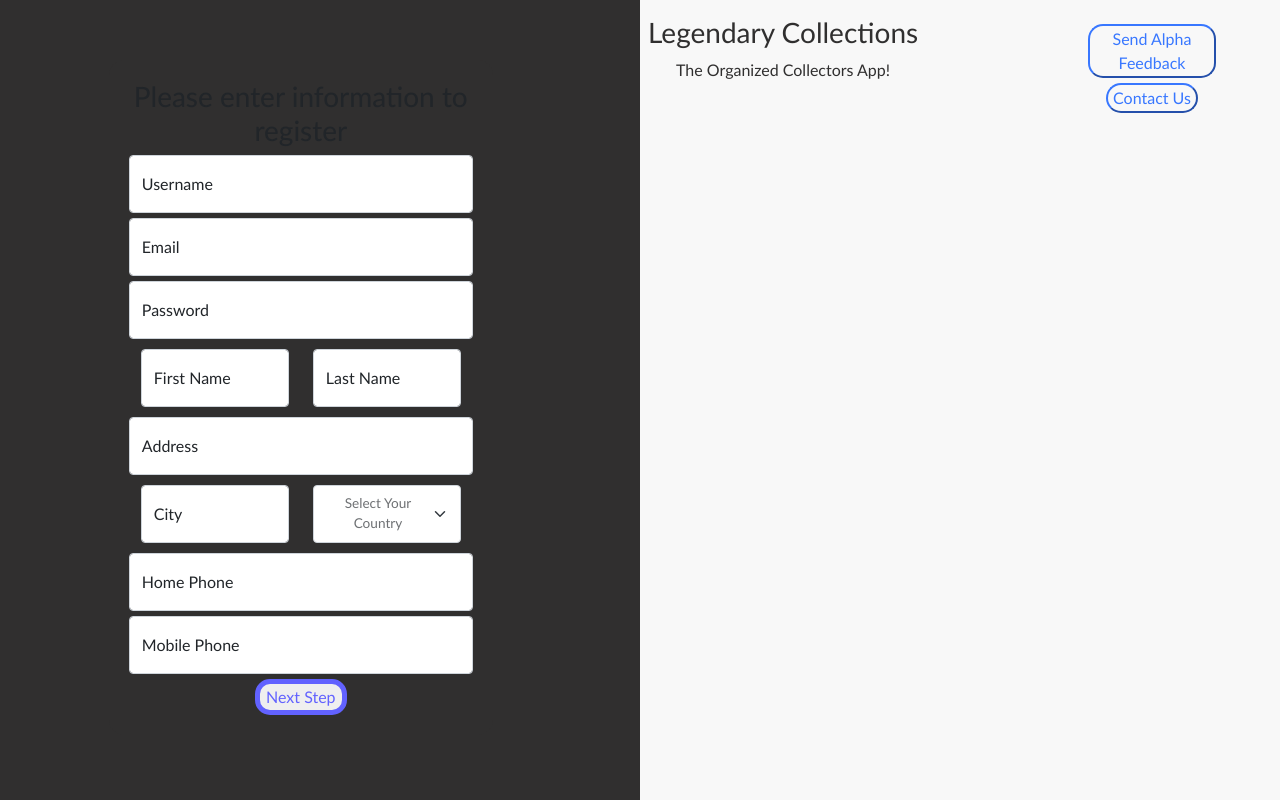
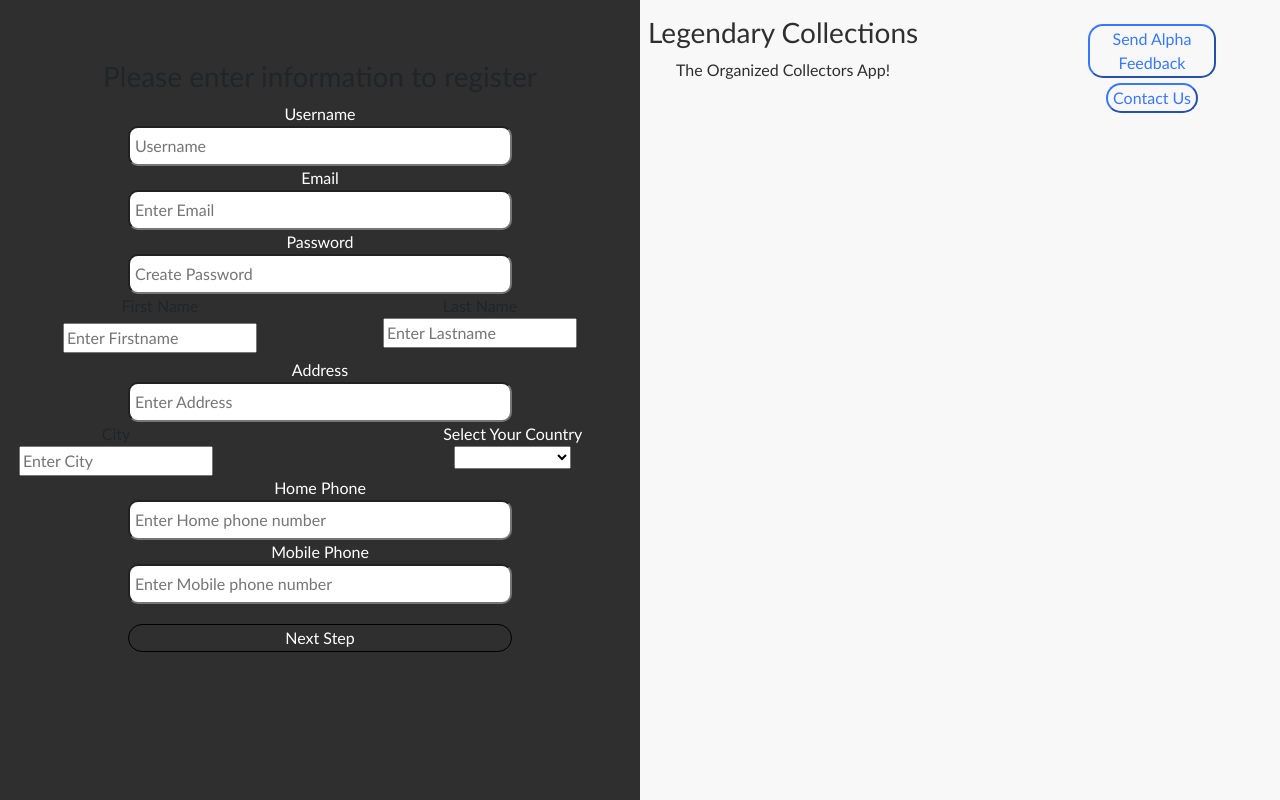
Before and after one commit to tylerletendre98/legendaryApplicationsAssessment, a React (Create React App) app in the folder legendary-applications-assessment/: page / in a window 1280 px wide. Shown: the top 800 px of the page. Built offline with nearby package versions, Linux system fonts and the light colour scheme.

Commit message:
changing the style of the inputs and the form to fit the mock up

```diff
--- a/legendary-applications-assessment/src/components/RegisterForm/RegisterForm.jsx
+++ b/legendary-applications-assessment/src/components/RegisterForm/RegisterForm.jsx
@@ -14,7 +14,6 @@ function RegisterForm(props) {
   const [country, setCountry] = useState("");
   const [homePhone, setHomePhone] = useState("");
   const [mobilePhone, setMobilePhone] = useState("");
-
 
   //this takes in all infomation from the inputs and creates the userInfo object and sets that in the registerpage file
   const handleSubmit = (e) => {
@@ -49,103 +48,122 @@ function RegisterForm(props) {
   };
 
   return (
-    <div className="form-container">
+    <div className>
       <FormHeader />
-      <div className="form-floating">
+      <div className="input-container">
+        <div className="input-lable">
+          <label>Username</label>
+        </div>
+        <div>
           <input
             type="text"
-          className="form-control"
-          id="floatingInputGrid"
             placeholder="Username"
             value={userName}
             onChange={(e) => setUserName(e.target.value)}
           />
-        <label htmlFor="floatingInputGrid">Username</label>
         </div>
-      <div className="form-floating">
+      </div>
+      <div className="input-container">
+        <div className="input-lable">
+          <label>Email</label>
+        </div>
+        <div>
           <input
             type="email"
-          className="form-control"
-          id="floatingInputGrid"
             placeholder="Enter Email"
             value={email}
             onChange={(e) => setEmail(e.target.value)}
           />
-        <label htmlFor="floatingInputGrid">Email</label>
         </div>
-      <div className="form-floating">
+      </div>
+      <div className="input-container">
+        <div className="input-lable">
+          <label>Password</label>
+        </div>
+        <div>
           <input
             type="password"
-          className="form-control"
-          id="floatingInputGrid"
             placeholder="Create Password"
             value={password}
             onChange={(e) => setPassword(e.target.value)}
           />
-        <label htmlFor="floatingInputGrid">Password</label>
+        </div>
       </div>
       <div className="container">
         <div className="row">
           <div className="col">
+            <div className="input-container-small">
+              <div className="input-lable">
+                <label>First Name</label>
+              </div>
               <div className="form-floating">
                 <input
                   type="text"
-                className="form-control"
-                id="floatingInputGrid"
                   placeholder="Enter Firstname"
                   value={firstName}
                   onChange={(e) => setFirstName(e.target.value)}
                 />
-              <label htmlFor="floatingInputGrid">First Name</label>
+              </div>
             </div>
           </div>
           <div className="col">
-            <div className="form-floating">
+            <div className="input-container-small">
+              <div>
+                <label htmlFor="floatingInputGrid" className="input-lable">
+                  Last Name
+                </label>
+              </div>
+              <div>
                 <input
                   type="text"
-                className="form-control"
-                id="floatingInputGrid"
                   placeholder="Enter Lastname"
                   value={lastName}
                   onChange={(e) => setLastName(e.target.value)}
                 />
-              <label htmlFor="floatingInputGrid">Last Name</label>
               </div>
             </div>
           </div>
         </div>
-      <div className="form-floating">
+      </div>
+      <div className="input-container">
+        <div>
+          <label htmlFor="floatingInputGrid" className="input-lable">
+            Address
+          </label>
+        </div>
+        <div>
           <input
             type="text"
-          className="form-control"
-          id="floatingInputGrid"
             placeholder="Enter Address"
             value={address}
             onChange={(e) => setAddress(e.target.value)}
           />
-        <label htmlFor="floatingInputGrid">Address</label>
+        </div>
       </div>
       <div className="container">
         <div className="row">
           <div className="col">
-            <div className="form-floating">
+            <div className="input-container-small">
+              <div>
+                <label className="input-lable">City</label>
+              </div>
+              <div>
                 <input
                   type="text"
-                className="form-control"
-                id="floatingInputGrid"
                   placeholder="Enter City"
                   value={city}
                   onChange={(e) => setCity(e.target.value)}
                 />
-              <label htmlFor="floatingInputGrid">City</label>
+              </div>
             </div>
           </div>
           <div className="col">
-            <div className="form-floating">
+            <div className="input-container">
+              <div className="input-lable">
+                <label htmlFor="floatingSelectGrid">Select Your Country</label>
+              </div>
+              <div>
                 <select
-                className="form-select"
-                id="floatingSelectGrid"
-                aria-label="Floating label select example"
                   onChange={(e) => setCountry(e.target.value)}
                   value={country}
                 >
@@ -154,32 +172,36 @@ function RegisterForm(props) {
                   <option value="Canada">Canada</option>
                   <option value="Mexico">Mexico</option>
                 </select>
-              <label htmlFor="floatingSelectGrid">Select Your Country</label>
               </div>
             </div>
           </div>
         </div>
-      <div className="form-floating">
+      </div>
+      <div className="input-container">
+        <div className="input-lable">
+          <label htmlFor="floatingInputGrid">Home Phone</label>
+        </div>
+        <div>
           <input
             type="text"
-          className="form-control"
-          id="floatingInputGrid"
             placeholder="Enter Home phone number"
             value={homePhone}
             onChange={(e) => setHomePhone(e.target.value)}
           />
-        <label htmlFor="floatingInputGrid">Home Phone</label>
         </div>
-      <div className="form-floating">
+      </div>
+      <div className="input-container">
+        <div className="input-lable">
+          <label htmlFor="floatingInputGrid">Mobile Phone</label>
+        </div>
+        <div>
           <input
             type="text"
-          className="form-control"
-          id="floatingInputGrid"
             placeholder="Enter Mobile phone number"
             value={mobilePhone}
             onChange={(e) => setMobilePhone(e.target.value)}
           />
-        <label htmlFor="floatingInputGrid">Mobile Phone</label>
+        </div>
       </div>
       <div className="register-button">
         <button onClick={() => handleSubmit()}>Next Step</button>
--- a/legendary-applications-assessment/src/components/RegisterForm/registerForm.css
+++ b/legendary-applications-assessment/src/components/RegisterForm/registerForm.css
@@ -6,6 +6,7 @@
   margin-right: 15%;
   margin-bottom: 50px;
   width: 30vw;
+  color: white;
 }
 
 .form-floating {
@@ -14,10 +15,26 @@
 }
 
 .register-button button {
+  background-color: rgb(48, 47, 47);
+  margin-top: 20px;
   border-radius: 15px;
-  border-color: rgb(98, 98, 255);
-  border-width: 5px;
+  border-width: 1px;
   border-style: solid;
-  color: rgb(98, 98, 255);
+  color: white;
   padding: 2px, 5px;
+  width: 30vw;
+  font-weight: 300;
 }
+
+.input-container {
+  color: white;
+  margin-left: 20%;
+  width: 30vw;
+}
+
+.input-container input {
+  width: 100%;
+  height: 40px;
+  border-radius: 10px;
+  padding: 5px;
+}
```
Lines whose indentation alone changed are shown as unchanged.
